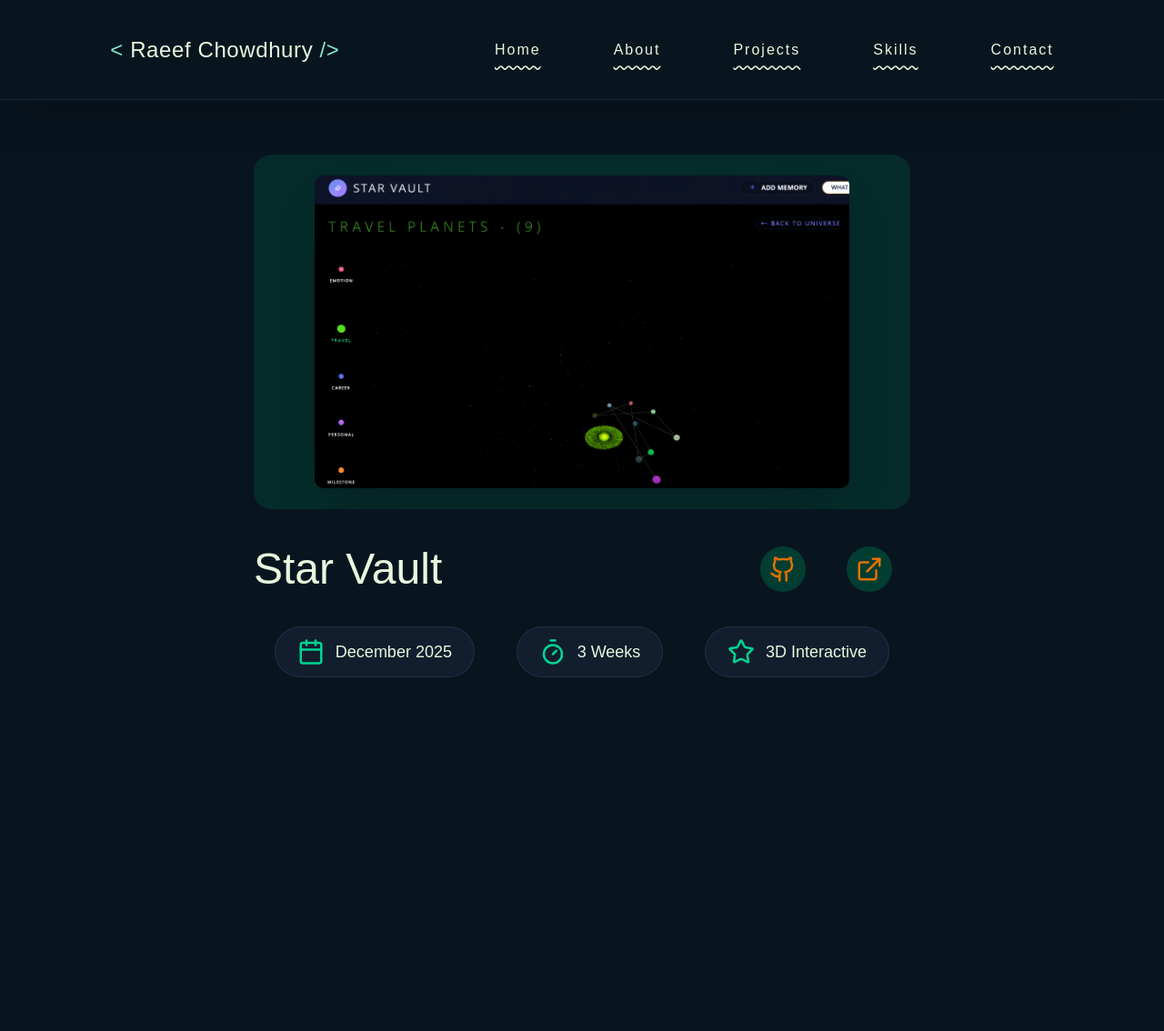
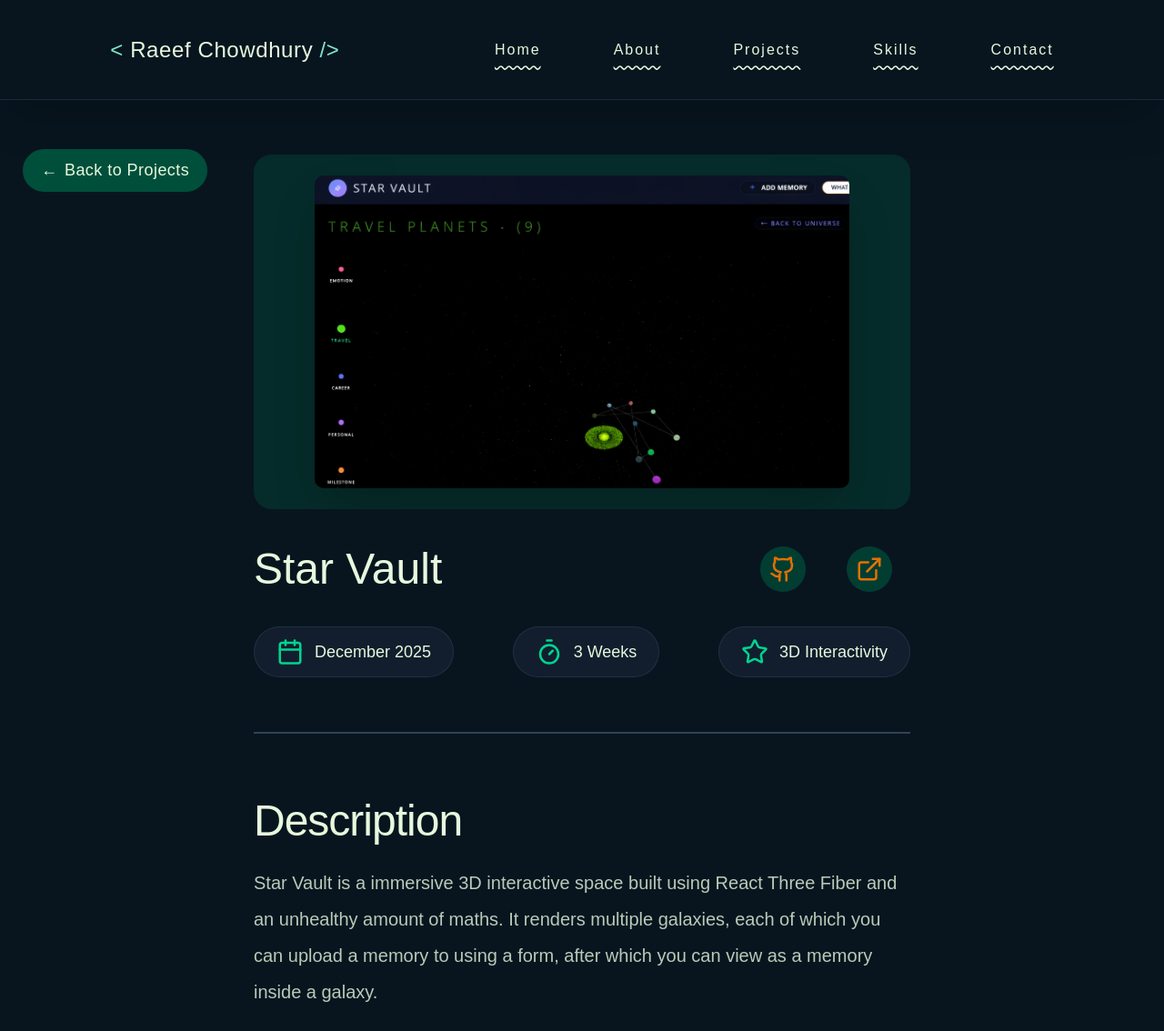
Before and after one commit to Raeef-Chowdhury/Portfolio, a Next.js app: page /projects/starvault in a window 1280 px wide. Shown: the top 1134 px of the page at 91% size. Before the commit the page ends 800 px from the top, so only its background shows below. Built offline with nearby package versions, Linux system fonts and the light colour scheme.

Commit message:
complete star vault blog post link

```diff
--- a/app/page.tsx
+++ b/app/page.tsx
@@ -1,12 +1,9 @@
 import Hero from "@/components/hero";
 import Projects from "@/components/projects";
-//TODO: BRIEF TOOLS LINE
-//TODO: BACKGROUND SHAPES/SVGS?????
-//TODO:Project Card Blog post detailed overview on click
 //TODO: Branch Jason Cameron's Home section
-//TODO: Change frontend developer in header
 //TODO: BAck to projects btn on specific project blogpost
 //TODO: MetaData Every Page
+//TODO: Techstack top of blogpost
 export default function Home() {
   return (
     <>
--- a/app/projects/starvault/page.tsx
+++ b/app/projects/starvault/page.tsx
@@ -1,10 +1,20 @@
 import StarVaultImg from "@/Images/Star-Vault.png";
 import Image from "next/image";
 import Link from "next/link";
+import AnimatedArticle from "@/components/animatedarticle";
 function StarVault() {
   return (
     <>
-      <article className="max-w-[722px] mx-auto mt-[6rem]  flex flex-col items-center gap-[3rem]">
+      <AnimatedArticle>
+        <Link
+          href="/projects"
+          className="group flex absolute top-40 left-10 items-center gap-3 px-8 py-4 bg-emerald-900 text-text rounded-full text-[1.8rem] tracking-wide hover:cursor-pointer transition-all duration-300 hover:scale-105 hover:shadow-lg hover:shadow-slate-800/50 mt-[6.4rem]"
+        >
+          <span className="group-hover:-translate-x-4 transition-transform duration-300">
+            ←
+          </span>
+          <span>Back to Projects</span>
+        </Link>{" "}
         <div className="w-[722px] h-[390px]  rounded-4xl bg-emerald-900/40 p-6 flex items-center justify-center overflow-hidden">
           <Image
             src={StarVaultImg}
@@ -67,7 +77,7 @@ function StarVault() {
             </Link>
           </div>
         </div>
-        <div className="items-center flex w-full justify-around mt-[-1.8rem]">
+        <div className="items-center flex w-full justify-between mt-[-1.8rem] border-b-2 border-slate-700 pb-[6rem] ">
           <div className="flex justify-center mt-6 items-center">
             <div className="inline-flex items-center gap-[1.2rem] px-[2.4rem] py-[1.2rem]  bg-slate-800/50 rounded-full border border-slate-700/50">
               <svg
@@ -127,11 +137,108 @@ function StarVault() {
               >
                 <path d="M11.525 2.295a.53.53 0 0 1 .95 0l2.31 4.679a2.123 2.123 0 0 0 1.595 1.16l5.166.756a.53.53 0 0 1 .294.904l-3.736 3.638a2.123 2.123 0 0 0-.611 1.878l.882 5.14a.53.53 0 0 1-.771.56l-4.618-2.428a2.122 2.122 0 0 0-1.973 0L6.396 21.01a.53.53 0 0 1-.77-.56l.881-5.139a2.122 2.122 0 0 0-.611-1.879L2.16 9.795a.53.53 0 0 1 .294-.906l5.165-.755a2.122 2.122 0 0 0 1.597-1.16z" />
               </svg>
-              <span className="text-[1.8rem] text-text">3D Interactive</span>
+              <span className="text-[1.8rem] text-text">3D Interactivity</span>
             </div>
           </div>
         </div>
-      </article>
+        <div className="w-full flex flex-col items-center gap-[1.2rem] mt-[3rem]">
+          <h3 className="text-[4.8rem] text-text self-start tracking-[-0.1rem]">
+            Description
+          </h3>
+          <p className="text-text/80 text-[2rem] mb-8 max-w-[772px] self-start leading-loose">
+            Star Vault is a immersive 3D interactive space built using React
+            Three Fiber and an unhealthy amount of maths. It renders multiple
+            galaxies, each of which you can upload a memory to using a form,
+            after which you can view as a memory inside a galaxy.
+          </p>
+
+          <p className="text-text/80 text-[2rem] max-w-[772px] self-start leading-loose">
+            This is built with a Crud design system, allowing users to
+            edit,delete,create and view each of their memories. The codebase
+            along with the final project is something that I am really proud of,
+            especially considering it is something that expanded my toolkit
+            apart from 2D web development.
+          </p>
+        </div>{" "}
+        <div className="w-full flex flex-col items-center gap-[1.2rem] mt-[6rem]">
+          <h3 className="text-[4.8rem] text-text self-start tracking-[-0.1rem]">
+            Tech Stack
+          </h3>
+          <ul className="text-text/80 ml-[4.8rem] list-disc text-[2rem] mb-8 max-w-[772px] self-start leading-loose">
+            <li>
+              <span className="text-text">React Three Fiber:</span> Used to
+              render the 3D system
+            </li>
+            <li>
+              <span className="text-text">React Three Spring:</span> Handling
+              animations in the 3D space
+            </li>
+            <li>
+              <span className="text-text">Math (Way too much of it):</span> To
+              properly configure universe UI
+            </li>
+            <li>
+              <span className="text-text">CRUD operations:</span> Overall design
+              approach of the app
+            </li>
+            <li>
+              <span className="text-text">React JS & Tailwind:</span> To build
+              the simple 2D parts of the UI
+            </li>
+          </ul>
+        </div>
+        <div className="w-full flex flex-col items-center gap-[1.2rem] mt-[6rem]">
+          <h3 className="text-[4.8rem] text-text self-start tracking-[-0.1rem]">
+            Features
+          </h3>
+          <ul className="text-text/80 ml-[4.8rem] list-disc text-[2rem] mb-8 max-w-[772px] self-start leading-loose">
+            <li>
+              <span className="text-text">Movement:</span> Smooth camera and
+              navigation movement within the 3D room
+            </li>
+            <li>
+              <span className="text-text">Responsiveness:</span> Fully
+              responsive in all screen sizes
+            </li>
+            <li>
+              <span className="text-text">Routing:</span> React router for
+              smooth app navigation and transitions
+            </li>
+            <li>
+              <span className="text-text">Memory Storage:</span> Local Storage
+              used to persist memories in user{"'"}s browser permanently.
+            </li>{" "}
+            <li>
+              <span className="text-text">3D Objects:</span> Interactive 3D
+              objects to interact memories with.
+            </li>
+          </ul>{" "}
+          <div className="w-full flex flex-col items-center gap-[1.2rem] mt-[3rem]">
+            <h3 className="text-[4.8rem] text-text self-start tracking-[-0.1rem]">
+              Honest Self Review
+            </h3>
+            <p className="text-text/80 text-[2rem] mb-8 max-w-[772px] self-start leading-loose">
+              While I am really proud of the site itself and how it turned out
+              in the end, there were definitely some improvements I could make
+              and still can make. some of these include:
+            </p>{" "}
+            <ul className="text-text/80 ml-[4.8rem] list-disc text-[2rem] mb-12 max-w-[772px] self-start gap-[2rem] flex flex-col leading-loose">
+              <li>
+                <span className="text-text">First Time User Expirience:</span>{" "}
+                Admittedly, the app isnt all that self explanatory, and for
+                first time users it might take some time to understand whats
+                really going on
+              </li>{" "}
+              <li>
+                <span className="text-text">Search/Filter:</span> Currently,
+                while there is a vague tooltip to search through the memories in
+                a galaxy, there is no definite way to find a definite memory
+                with one search term.
+              </li>
+            </ul>{" "}
+          </div>{" "}
+        </div>
+      </AnimatedArticle>
     </>
   );
 }
--- /dev/null
+++ b/components/animatedarticle.tsx
@@ -0,0 +1,17 @@
+"use client";
+import { motion } from "framer-motion";
+
+function AnimatedArticle({ children }: { children: React.ReactNode }) {
+  console.log(children);
+  return (
+    <motion.article
+      initial={{ opacity: 0, x: "-20rem" }}
+      animate={{ opacity: 1, x: 0 }}
+      transition={{ duration: 0.6 }}
+      className="max-w-[722px] mx-auto mt-[6rem] pb-[6rem]  flex flex-col items-center gap-[3rem]"
+    >
+      {children}
+    </motion.article>
+  );
+}
+export default AnimatedArticle;
--- a/package.json
+++ b/package.json
@@ -9,6 +9,8 @@
     "lint": "eslint"
   },
   "dependencies": {
+    "framer-motion": "^12.23.26",
+    "motion": "^12.23.26",
     "next": "16.1.1",
     "react": "19.2.3",
     "react-dom": "19.2.3"
```
Also changed, not shown: 1 other file (tests, documents, lock files or other folders).
